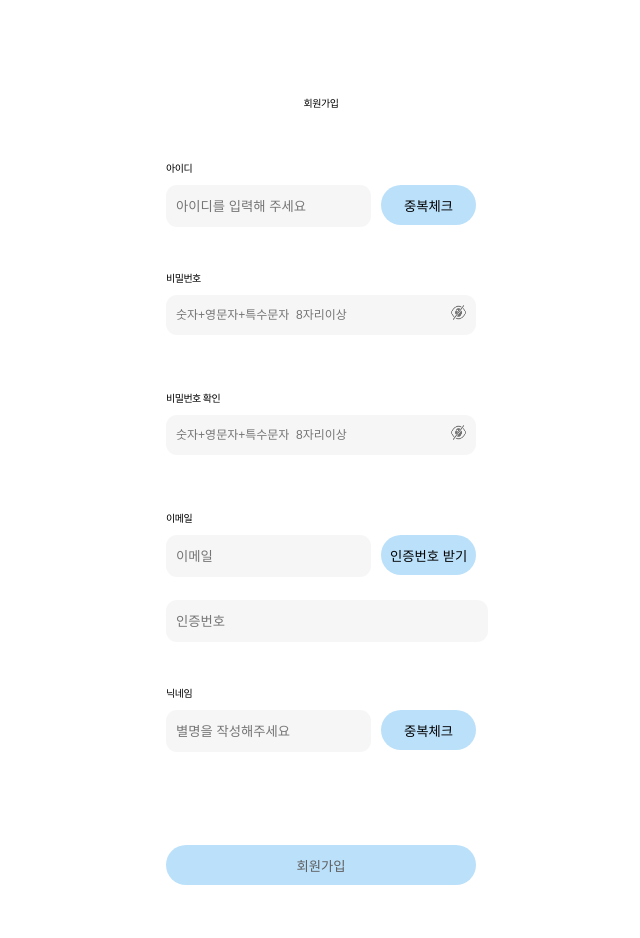
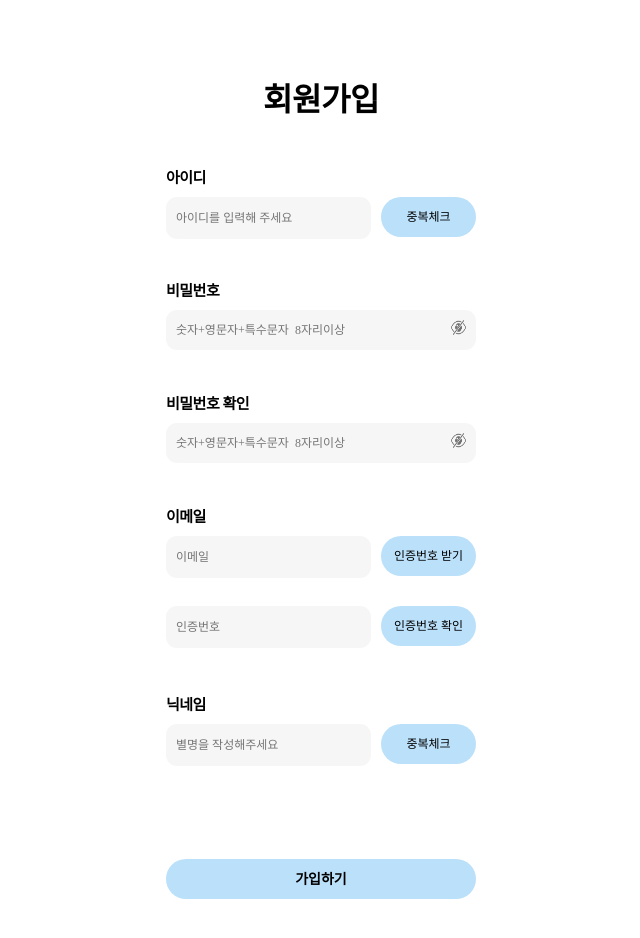
Before and after one commit to form-maker/FFF-FE, a React (Create React App) app: page /signup in a window 1280 px wide. Shown: the top 938 px of the page, without its empty margins (319-959 px from the left). Built offline with nearby package versions, Linux system fonts and the light colour scheme; no server answers; a web font is replaced by a local one.

Commit message:
feat: 회원가입 스타일 수정

```diff
--- a/src/components/login/LoginScreen.jsx
+++ b/src/components/login/LoginScreen.jsx
@@ -5,12 +5,13 @@ import { baseURLApi } from "../../core/api";
 import { Link } from "react-router-dom";
 import fonts from "../../styles/fonts";
 import Google from "./outh/Google";
+import { CLIENT_ID_G, REDIRECT_URI_G } from "../../constants/env";
 
 export const CLIENT_ID = process.env.REACT_APP_CLIENT_ID;
 export const REDIRECT_URI = process.env.REACT_APP_REDIRECT_URI;
 
 const KAKAO_AUTH_URL = `https://kauth.kakao.com/oauth/authorize?client_id=${CLIENT_ID}&redirect_uri=${REDIRECT_URI}&response_type=code`;
-const GOOGLE_AUTH_URL = `https://accounts.google.com/o/oauth2/auth?client_id=781310800138-a16kj7ut779csgfgqkr72sk40pgro1sh.apps.googleusercontent.com&redirect_uri=http://localhost:3000/api/user/oauth/google&response_type=code&scope=https://www.googleapis.com/auth/drive.metadata.readonly`;
+const GOOGLE_AUTH_URL = `https://accounts.google.com/o/oauth2/auth?client_id=${CLIENT_ID_G}&redirect_uri=${REDIRECT_URI_G}&response_type=code&scope=https://www.googleapis.com/auth/drive.metadata.readonly`;
 
 const LoginScreen = () => {
   const navigate = useNavigate();
@@ -52,10 +53,7 @@ const LoginScreen = () => {
         navigate(`/login`);
       } else {
         navigate(`/`);
-        localStorage.setItem("Authorization", res.headers.authorization, {
-          path: "/",
-          maxAge: 1800,
-        });
+        localStorage.setItem("Authorization", res.headers.authorization);
       }
     });
   };
@@ -177,11 +175,14 @@ const LoginForm = styled.form`
 `;
 
 const Title = styled.title`
-  ${fonts.H1}
+  ${fonts.Body1}
+  font-size: 3.2rem;
+  font-weight: 600;
+  line-height: 38px;
   display: flex;
   align-items: center;
   justify-content: center;
-  margin-bottom: 10px;
+  margin-bottom: 15px;
 `;
 
 const SubTitle = styled.a`
@@ -190,8 +191,11 @@ const SubTitle = styled.a`
   display: flex;
   align-items: center;
   justify-content: center;
-  ${fonts.Caption}
-  margin-bottom: 70px;
+  font-weight: 400;
+  ${fonts.Body1}
+  font-size: 12px;
+  line-height: 14px;
+  margin-bottom: 55px;
 `;
 
 const SubBox1 = styled.div`
@@ -210,7 +214,8 @@ const SubBox1 = styled.div`
     margin: 10px 10px 10px 10px;
     padding-left: 10px;
     background-color: rgb(238, 238, 238, 0.55);
-    color: #9e9e9e;
+    ${fonts.Body1}
+    //color: #9e9e9e;
     border: none;
     border-radius: 11px;
   }
--- a/src/components/login/outh/Google.jsx
+++ b/src/components/login/outh/Google.jsx
@@ -9,7 +9,7 @@ const Google = () => {
   //let code = new URL(window.location.href).searchParams.get("code");
   //console.log(code);
 
-  //google(aaa).then((res) => {
+  //google(code).then((res) => {
   //console.log(res);
   //localStorage.setItem("Authorization", res.headers.authorization);
   //navigate("/");
--- a/src/components/signUp/SignUpScreen.jsx
+++ b/src/components/signUp/SignUpScreen.jsx
@@ -3,8 +3,9 @@ import { useDispatch } from "react-redux";
 import { useNavigate } from "react-router-dom";
 import styled from "styled-components";
 import { __addSignup } from "../../redux/modules/signupSlice";
-import { instanceApi } from "../../core/api";
+import { baseURLApi, instanceApi } from "../../core/api";
 import fonts from "../../styles/fonts";
+import { da, el } from "date-fns/locale";
 
 const SignUpScreen = () => {
   const navigate = useNavigate();
@@ -14,6 +15,7 @@ const SignUpScreen = () => {
   const [username, setUserName] = useState("");
   const [email, setEmail] = useState("");
   const [password, setPassword] = useState("");
+  const [emailnum, setEmailNum] = useState("");
 
   const [loginIdMessage, setLoginIdMassage] = useState("");
   const [passwordConfirm, setPasswordConfirm] = useState("");
@@ -163,16 +165,65 @@ const SignUpScreen = () => {
     }
   };
 
+  //이메일 인증번호 보내기 통신
+  const EmailNum = async (g) => {
+    try {
+      const data = await baseURLApi.post(`user/mail-auth?email=${g}`);
+      if (data.data.statusCode === 200) {
+        alert("전송되었습니다.");
+        return data;
+      } else {
+        alert("이메일 형식이 아닙니다.");
+      }
+    } catch (error) {}
+  };
+
+  //이메일 인증번호 버튼 이벤트
+  const EmailNumber = (e) => {
+    e.preventDefault();
+    EmailNum(email);
+  };
   //이메일 인증번호 입력 이벤트
   const EmailNumberChangeHandler = (e) => {
-    //e.target.value;
+    setEmailNum(e.target.value);
+  };
+
+  //이메일 인증번호 확인 통신
+  const Emailcode = async (email, emailnum) => {
+    try {
+      const data = await baseURLApi.post(
+        `user/mail-auth/verify?email=${email}&code=${emailnum}`
+      );
+      if (data.data.statusCode === 200) {
+        alert("인증번호가 일치합니다. 게속 회원가입을 진행해 주세요.");
+      } else {
+        alert("인증번호가 일치하지 않습니다");
+      }
+      return data;
+    } catch (error) {}
+  };
+
+  //인증번호 확인 버튼
+  const EmailCheckNumberHandeler = (e) => {
+    e.preventDefault();
+    Emailcode(email, emailnum);
   };
 
   //회원가입 버튼 온클릭
   const ClickSignupHandler = () => {
+    if (
+      emailnum.length &&
+      loginId.length &&
+      email.length &&
+      username.length &&
+      password.length === 0
+    ) {
+      alert("빈칸을 채워주세요.");
+    } else {
       dispatch(__addSignup({ loginId, email, username, password }));
-    alert("회원가입 성공");
+      alert("회원가입 완료");
       navigate(`/login`);
+    }
   };
 
   return (
@@ -198,7 +249,7 @@ const SignUpScreen = () => {
           </IdCheckBox>{" "}
           {loginId.length > 0 && (
             <Span
-              className={`message ${isLoginId} ? '"영문 대/소문자 6자리 이상으로 압력해주세요."' : "아이디 형식이 맞습니다."`}
+              className={`message ${isLoginId} ? '"영문 대/소문자 6자리 이상으로 압력해주세요."' : "아이디 형식에 맞습니다."`}
             >
               {loginIdMessage}
             </Span>
@@ -250,14 +301,15 @@ const SignUpScreen = () => {
 
         <Stlabel>이메일</Stlabel>
         <EmailBox>
-          <EmailInput
+          <EmailNumCeek>
+            <EmailNumChekBox>
+              <StInput
                 type="email"
                 placeholder="이메일"
                 onChange={EmailChangeHandler}
-          ></EmailInput>
-          <CheckBox>인증번호 받기</CheckBox>
-        </EmailBox>
-        <EmailSpan>
+              ></StInput>
+              <CheckBox onClick={EmailNumber}>인증번호 받기</CheckBox>
+            </EmailNumChekBox>
             {email.length > 0 && (
               <Span
                 style={{ marginbottom: "10px" }}
@@ -266,10 +318,21 @@ const SignUpScreen = () => {
                 {emailMessage}
               </Span>
             )}
-        </EmailSpan>
-        <EmailCheck>
-          <EmailCheckInput type="text" placeholder="인증번호"></EmailCheckInput>
-        </EmailCheck>
+          </EmailNumCeek>
+          <IdCheckBox>
+            <IdCheckBox>
+              <StInput
+                onChange={EmailNumberChangeHandler}
+                type="text"
+                placeholder="인증번호"
+              ></StInput>
+              <CheckBox onClick={EmailCheckNumberHandeler}>
+                인증번호 확인
+              </CheckBox>
+            </IdCheckBox>
+          </IdCheckBox>
+        </EmailBox>
+
         <Stlabel>닉네임</Stlabel>
         <InputBox>
           <StInput
@@ -298,7 +361,7 @@ const SignUpScreen = () => {
           }
           onClick={ClickSignupHandler}
         >
-          회원가입
+          가입하기
         </ButtonBox>
       </StForm>
     </StcontainerBox>
@@ -328,7 +391,10 @@ const StForm = styled.form`
 `;
 
 const StTitle = styled.div`
-  ${fonts.H1}
+  ${fonts.Body1}
+  font-weight: 600;
+  font-size: 32px;
+  line-height: 38px;
   display: flex;
   align-items: center;
   justify-content: center;
@@ -339,6 +405,9 @@ const StTitle = styled.div`
 const Stlabel = styled.label`
   margin-bottom: 10px;
   ${fonts.Body1}
+  font-weight: 700;
+  font-size: 15px;
+  line-height: 18px;
 `;
 
 const InputBox = styled.div`
@@ -350,7 +419,10 @@ const InputBox = styled.div`
 `;
 const StInput = styled.input`
   border-radius: 11px;
-  ${fonts.Caption}
+  ${fonts.Body5}
+  font-weight: 400;
+  font-size: 12px;
+  line-height: 14px;
   width: 205px;
   height: 40px;
   padding-left: 10px;
@@ -366,7 +438,10 @@ const CheckBox = styled.button`
   border-radius: 20px;
   border: none;
   margin-left: 10px;
-  ${fonts.Caption}
+  ${fonts.Body1}
+  font-weight: 500;
+  font-size: 12px;
+  line-height: 17px;
 `;
 
 const IdBox = styled.div`
@@ -391,9 +466,11 @@ const Pwbox = styled.div`
   border: none;
   border-radius: 11px;
   background-color: rgb(238, 238, 238, 0.55);
-  margin-bottom: 10px;
   input {
+    ${fonts.Body5}
+    font-weight: 400;
     font-size: 12px;
+    line-height: 14px;
     width: 300px;
     height: 30px;
     padding-left: 10px;
@@ -414,48 +491,10 @@ const Pwbox = styled.div`
 const Span = styled.span`
   margin-top: 10px;
   position: absolute;
-  ${fonts.Caption}
-`;
-
-const EmailBox = styled.div`
-  display: flex;
-  width: 310px;
-  height: 40px;
-  border: none;
-`;
-
-const EmailInput = styled.input`
-  border-radius: 11px;
-  ${fonts.Caption}
-  width: 205px;
-  height: 40px;
-  padding-left: 10px;
-  background-color: rgb(238, 238, 238, 0.55);
-  color: #9e9e9e;
-  border: none;
-`;
-
-const EmailCheck = styled.div`
-  width: 310px;
-  height: 40px;
-  margin-top: 10px;
-  margin-bottom: 45px;
-`;
-
-const EmailCheckInput = styled.input`
-  border-radius: 11px;
-  ${fonts.Caption}
-  width: 310px;
-  height: 40px;
-  background-color: rgb(238, 238, 238, 0.55);
-  color: #9e9e9e;
-  border: none;
-  padding-left: 10px;
-`;
-
-const EmailSpan = styled.div`
-  margin-top: 10px;
-  margin-bottom: 5px;
+  ${fonts.Body1}
+  font-weight: 400;
+  font-size: 12px;
+  line-height: 14px;
 `;
 
 const ButtonBox = styled.button`
@@ -470,14 +509,23 @@ const ButtonBox = styled.button`
   border-radius: 20px;
   margin-top: 50px;
   margin-bottom: 75px;
-  ${fonts.Body2}
+  ${fonts.Body1}
+  font-weight: 600;
+  font-size: 14px;
+  line-height: 17px;
 `;
 
-const usernameBox = styled.div`
+const EmailBox = styled.div`
+  margin-bottom: 50px;
+`;
+
+const EmailNumCeek = styled.div`
+  margin-bottom: 30px;
+`;
+
+const EmailNumChekBox = styled.div`
   display: flex;
   width: 310px;
   height: 40px;
   border: none;
-  margin-bottom: 45px;
-  margin-bottom: 50px;
 `;
--- a/src/shared/Router.jsx
+++ b/src/shared/Router.jsx
@@ -14,7 +14,6 @@ import Google from "../components/login/outh/Google";
 import MyPage from "../pages/MyPage";
 import Stats from "../pages/Stats";
 
-
 const Router = () => {
   const darkMode = useSelector((state) => state.darkTheme.darkTheme);
 
@@ -30,7 +29,7 @@ const Router = () => {
           <Route path="/createform" element={<CreateForm />} />
           <Route path="/login" element={<Login />} />
           <Route path="/login/kakao" element={<Oauth2RedirectHandler />} />
-          <Route path="/user/oauth/google" element={<Google />} />
+          <Route path="/api/user/oauth/google" element={<Google />} />
           <Route path="/signup" element={<SignUp />} />
           <Route path="/survey" element={<Survey />} />
         </Routes>
```
Lines whose indentation alone changed are shown as unchanged.
